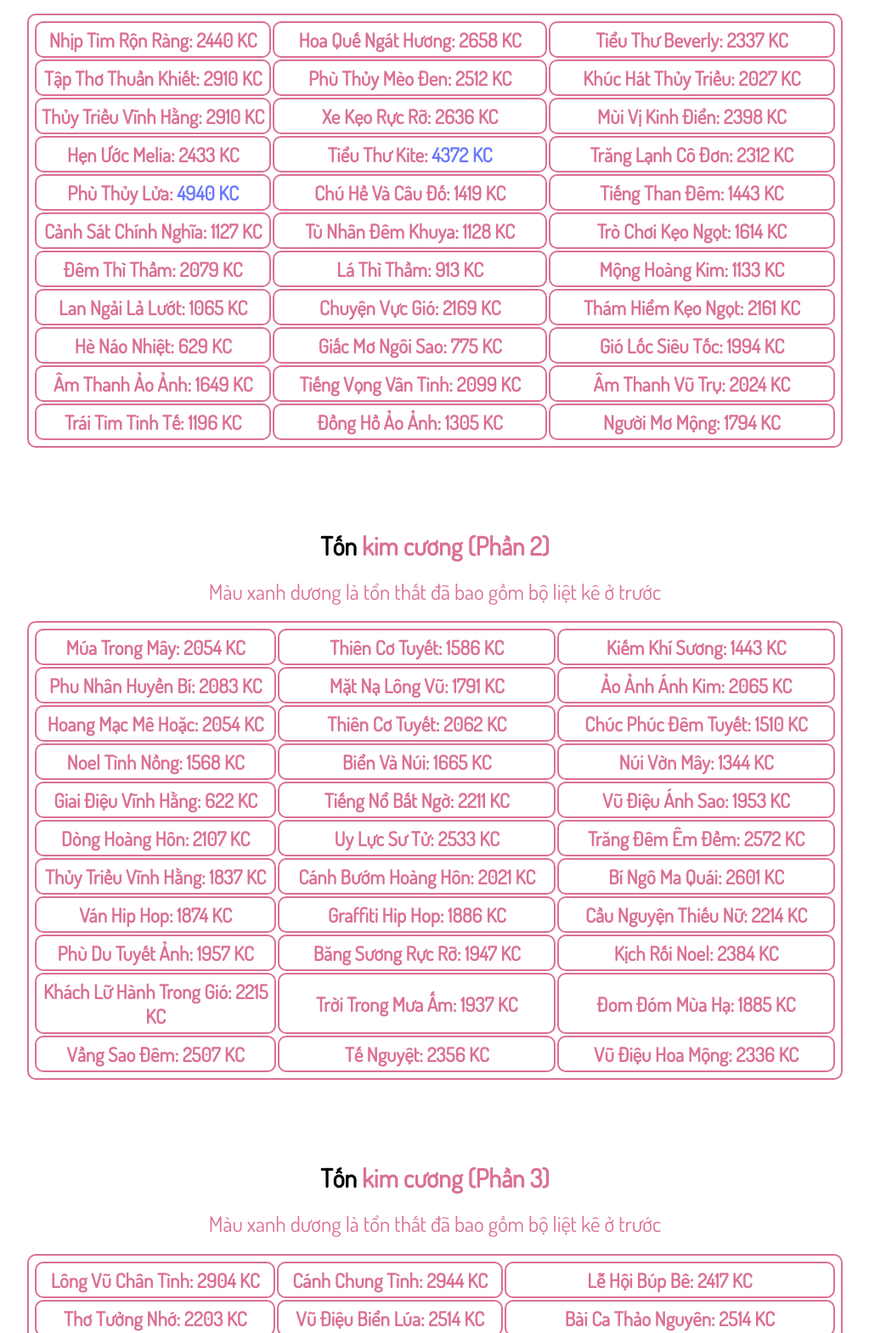
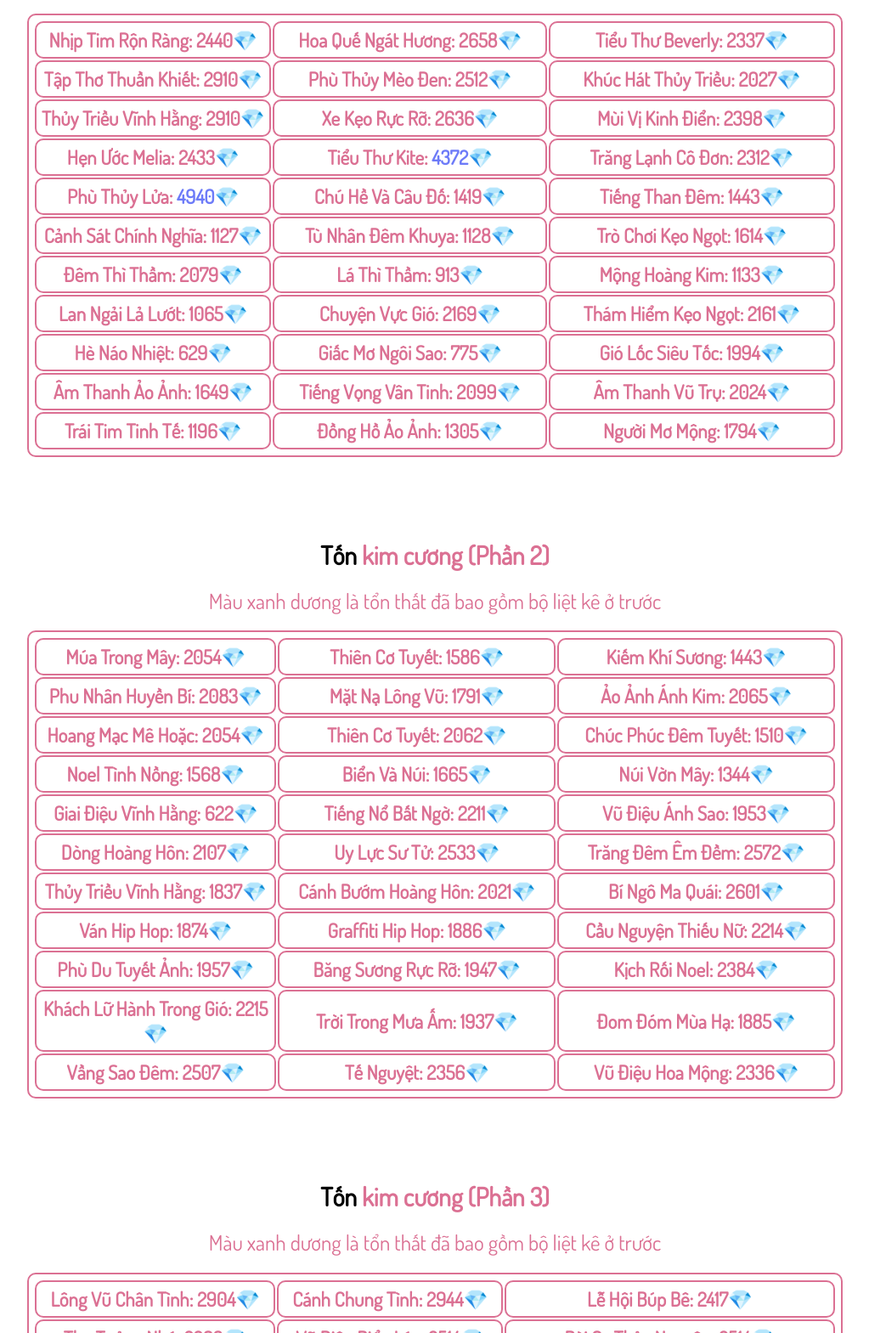
Before and after one commit to meimeibongbenh/targaryen.io, a plain HTML site: page sachthoigian.html in a window 1280 px wide. Shown: the part 1007-2576 px from the top of the page at 85% size, without its empty margins (128-1151 px from the left). Drawn offline with Linux system fonts and the light colour scheme.

Commit message:
Add files via upload

```diff
--- a/sachthoigian.html
+++ b/sachthoigian.html
@@ -71,59 +71,59 @@
             </p>
             <table style="width:100%">
                 <tr>
-                    <td>Nhịp Tim Rộn Ràng: <strong>2440 KC</strong></td>
-                    <td>Hoa Quế Ngát Hương: <strong>2658 KC</strong></td>
-                    <td>Tiểu Thư Beverly: <strong>2337 KC</strong></td>
+                    <td>Nhịp Tim Rộn Ràng: <strong>2440💎</strong></td>
+                    <td>Hoa Quế Ngát Hương: <strong>2658💎</strong></td>
+                    <td>Tiểu Thư Beverly: <strong>2337💎</strong></td>
                 </tr>
                 <tr>
-                    <td>Tập Thơ Thuần Khiết: <strong>2910 KC</strong></td>
-                    <td>Phù Thủy Mèo Đen: <strong>2512 KC</strong></td>
-                    <td>Khúc Hát Thủy Triều: <strong>2027 KC</strong></td>
+                    <td>Tập Thơ Thuần Khiết: <strong>2910💎</strong></td>
+                    <td>Phù Thủy Mèo Đen: <strong>2512💎</strong></td>
+                    <td>Khúc Hát Thủy Triều: <strong>2027💎</strong></td>
                 </tr>
                 <tr>
-                    <td>Thủy Triều Vĩnh Hằng: <strong>2910 KC</strong></td>
-                    <td>Xe Kẹo Rực Rỡ: <strong>2636 KC</strong></td>
-                    <td>Mùi Vị Kinh Điển: <strong>2398 KC</strong></td>
+                    <td>Thủy Triều Vĩnh Hằng: <strong>2910💎</strong></td>
+                    <td>Xe Kẹo Rực Rỡ: <strong>2636💎</strong></td>
+                    <td>Mùi Vị Kinh Điển: <strong>2398💎</strong></td>
                 </tr>
                 <tr>
-                    <td>Hẹn Ước Melia: <strong>2433 KC</strong></td>
-                    <td>Tiểu Thư Kite: <strong style="color: rgb(109, 123, 248);">4372 KC</strong></td>
-                    <td>Trăng Lạnh Cô Đơn: <strong>2312 KC</strong></td>
+                    <td>Hẹn Ước Melia: <strong>2433💎</strong></td>
+                    <td>Tiểu Thư Kite: <strong style="color: rgb(109, 123, 248);">4372💎</strong></td>
+                    <td>Trăng Lạnh Cô Đơn: <strong>2312💎</strong></td>
                 </tr>
                 <tr>
-                    <td>Phù Thủy Lửa: <strong style="color: rgb(109, 123, 248);">4940 KC</strong></td>
-                    <td>Chú Hề Và Câu Đố: <strong>1419 KC</strong></td>
-                    <td>Tiếng Than Đêm: <strong>1443 KC</strong></td>
+                    <td>Phù Thủy Lửa: <strong style="color: rgb(109, 123, 248);">4940💎</strong></td>
+                    <td>Chú Hề Và Câu Đố: <strong>1419💎</strong></td>
+                    <td>Tiếng Than Đêm: <strong>1443💎</strong></td>
                 </tr>
                 <tr>
-                    <td>Cảnh Sát Chính Nghĩa: <strong>1127 KC</strong></td>
-                    <td>Tù Nhân Đêm Khuya: <strong>1128 KC</strong></td>
-                    <td>Trò Chơi Kẹo Ngọt: <strong>1614 KC</strong></td>
+                    <td>Cảnh Sát Chính Nghĩa: <strong>1127💎</strong></td>
+                    <td>Tù Nhân Đêm Khuya: <strong>1128💎</strong></td>
+                    <td>Trò Chơi Kẹo Ngọt: <strong>1614💎</strong></td>
                 </tr>
                 <tr>
-                    <td>Đêm Thì Thầm: <strong>2079 KC</strong></td>
-                    <td>Lá Thì Thầm: <strong>913 KC</strong></td>
-                    <td>Mộng Hoàng Kim: <strong>1133 KC</strong></td>
+                    <td>Đêm Thì Thầm: <strong>2079💎</strong></td>
+                    <td>Lá Thì Thầm: <strong>913💎</strong></td>
+                    <td>Mộng Hoàng Kim: <strong>1133💎</strong></td>
                 </tr>
                 <tr>
-                    <td>Lan Ngải Lả Lướt: <strong>1065 KC</strong></td>
-                    <td>Chuyện Vực Gió: <strong>2169 KC</strong></td>
-                    <td>Thám Hiểm Kẹo Ngọt: <strong>2161 KC</strong></td>
+                    <td>Lan Ngải Lả Lướt: <strong>1065💎</strong></td>
+                    <td>Chuyện Vực Gió: <strong>2169💎</strong></td>
+                    <td>Thám Hiểm Kẹo Ngọt: <strong>2161💎</strong></td>
                 </tr>
                 <tr>
-                    <td>Hè Náo Nhiệt: <strong>629 KC</strong></td>
-                    <td>Giấc Mơ Ngôi Sao: <strong>775 KC</strong></td>
-                    <td>Gió Lốc Siêu Tốc: <strong>1994 KC</strong></td>
+                    <td>Hè Náo Nhiệt: <strong>629💎</strong></td>
+                    <td>Giấc Mơ Ngôi Sao: <strong>775💎</strong></td>
+                    <td>Gió Lốc Siêu Tốc: <strong>1994💎</strong></td>
                 </tr>
                 <tr>
-                    <td>Âm Thanh Ảo Ảnh: <strong>1649 KC</strong></td>
-                    <td>Tiếng Vọng Vân Tinh: <strong>2099 KC</strong></td>
-                    <td>Âm Thanh Vũ Trụ: <strong>2024 KC</strong></td>
+                    <td>Âm Thanh Ảo Ảnh: <strong>1649💎</strong></td>
+                    <td>Tiếng Vọng Vân Tinh: <strong>2099💎</strong></td>
+                    <td>Âm Thanh Vũ Trụ: <strong>2024💎</strong></td>
                 </tr>
                 <tr>
-                    <td>Trái Tim Tinh Tế: <strong>1196 KC</strong></td>
-                    <td>Đồng Hồ Ảo Ảnh: <strong>1305 KC</strong></td>
-                    <td>Người Mơ Mộng: <strong>1794 KC</strong></td>
+                    <td>Trái Tim Tinh Tế: <strong>1196💎</strong></td>
+                    <td>Đồng Hồ Ảo Ảnh: <strong>1305💎</strong></td>
+                    <td>Người Mơ Mộng: <strong>1794💎</strong></td>
                 </tr>
             </table>
                 <h1 style="margin-top: 10%;margin-bottom: 2%;font-size: 30px;">Tốn<span> kim cương (Phần 2)</span></h1>
@@ -131,59 +131,59 @@
                 </p>
                 <table style="width:100%">
                 <tr>
-                    <td>Múa Trong Mây: <strong>2054 KC</strong></td>
-                    <td>Thiên Cơ Tuyết: <strong>1586 KC</strong></td>
-                    <td>Kiếm Khí Sương: <strong>1443 KC</strong></td>
+                    <td>Múa Trong Mây: <strong>2054💎</strong></td>
+                    <td>Thiên Cơ Tuyết: <strong>1586💎</strong></td>
+                    <td>Kiếm Khí Sương: <strong>1443💎</strong></td>
                 </tr>
                 <tr>
-                    <td>Phu Nhân Huyền Bí: <strong>2083 KC</strong></td>
-                    <td>Mặt Nạ Lông Vũ: <strong>1791 KC</strong></td>
-                    <td>Ảo Ảnh Ánh Kim: <strong>2065 KC</strong></td>
+                    <td>Phu Nhân Huyền Bí: <strong>2083💎</strong></td>
+                    <td>Mặt Nạ Lông Vũ: <strong>1791💎</strong></td>
+                    <td>Ảo Ảnh Ánh Kim: <strong>2065💎</strong></td>
                 </tr>
                 <tr>
-                    <td>Hoang Mạc Mê Hoặc: <strong>2054 KC</strong></td>
-                    <td>Thiên Cơ Tuyết: <strong>2062 KC</strong></td>
-                    <td>Chúc Phúc Đêm Tuyết: <strong>1510 KC</strong></td>
+                    <td>Hoang Mạc Mê Hoặc: <strong>2054💎</strong></td>
+                    <td>Thiên Cơ Tuyết: <strong>2062💎</strong></td>
+                    <td>Chúc Phúc Đêm Tuyết: <strong>1510💎</strong></td>
                 </tr>
                 <tr>
-                    <td>Noel Tình Nồng: <strong>1568 KC</strong></td>
-                    <td>Biển Và Núi: <strong>1665 KC</strong></td>
-                    <td>Núi Vờn Mây: <strong>1344 KC</strong></td>
+                    <td>Noel Tình Nồng: <strong>1568💎</strong></td>
+                    <td>Biển Và Núi: <strong>1665💎</strong></td>
+                    <td>Núi Vờn Mây: <strong>1344💎</strong></td>
                 </tr>
                 <tr>
-                    <td>Giai Điệu Vĩnh Hằng: <strong>622 KC</strong></td>
-                    <td>Tiếng Nổ Bất Ngờ: <strong>2211 KC</strong></td>
-                    <td>Vũ Điệu Ánh Sao: <strong>1953 KC</strong></td>
+                    <td>Giai Điệu Vĩnh Hằng: <strong>622💎</strong></td>
+                    <td>Tiếng Nổ Bất Ngờ: <strong>2211💎</strong></td>
+                    <td>Vũ Điệu Ánh Sao: <strong>1953💎</strong></td>
                 </tr>
                 <tr>
-                    <td>Dòng Hoàng Hôn: <strong>2107 KC</strong></td>
-                    <td>Uy Lực Sư Tử: <strong>2533 KC</strong></td>
-                    <td>Trăng Đêm Êm Đềm: <strong>2572 KC</strong></td>
+                    <td>Dòng Hoàng Hôn: <strong>2107💎</strong></td>
+                    <td>Uy Lực Sư Tử: <strong>2533💎</strong></td>
+                    <td>Trăng Đêm Êm Đềm: <strong>2572💎</strong></td>
                 </tr>
                 <tr>
-                    <td>Thủy Triều Vĩnh Hằng: <strong>1837 KC</strong></td>
-                    <td>Cánh Bướm Hoàng Hôn: <strong>2021 KC</strong></td>
-                    <td>Bí Ngô Ma Quái: <strong>2601 KC</strong></td>
+                    <td>Thủy Triều Vĩnh Hằng: <strong>1837💎</strong></td>
+                    <td>Cánh Bướm Hoàng Hôn: <strong>2021💎</strong></td>
+                    <td>Bí Ngô Ma Quái: <strong>2601💎</strong></td>
                 </tr>
                 <tr>
-                    <td>Ván Hip Hop: <strong>1874 KC</strong></td>
-                    <td>Graffiti Hip Hop: <strong>1886 KC</strong></td>
-                    <td>Cầu Nguyện Thiếu Nữ: <strong>2214 KC</strong></td>
+                    <td>Ván Hip Hop: <strong>1874💎</strong></td>
+                    <td>Graffiti Hip Hop: <strong>1886💎</strong></td>
+                    <td>Cầu Nguyện Thiếu Nữ: <strong>2214💎</strong></td>
                 </tr>
                 <tr>
-                    <td>Phù Du Tuyết Ảnh: <strong>1957 KC</strong></td>
-                    <td>Băng Sương Rực Rỡ: <strong>1947 KC</strong></td>
-                    <td>Kịch Rối Noel: <strong>2384 KC</strong></td>
+                    <td>Phù Du Tuyết Ảnh: <strong>1957💎</strong></td>
+                    <td>Băng Sương Rực Rỡ: <strong>1947💎</strong></td>
+                    <td>Kịch Rối Noel: <strong>2384💎</strong></td>
                 </tr>
                 <tr>
-                    <td>Khách Lữ Hành Trong Gió: <strong>2215 KC</strong></td>
-                    <td>Trời Trong Mưa Ấm: <strong>1937 KC</strong></td>
-                    <td>Đom Đóm Mùa Hạ: <strong>1885 KC</strong></td>
+                    <td>Khách Lữ Hành Trong Gió: <strong>2215💎</strong></td>
+                    <td>Trời Trong Mưa Ấm: <strong>1937💎</strong></td>
+                    <td>Đom Đóm Mùa Hạ: <strong>1885💎</strong></td>
                 </tr>
                 <tr>
-                    <td>Vầng Sao Đêm: <strong>2507 KC</strong></td>
-                    <td>Tế Nguyệt: <strong>2356 KC</strong></td>
-                    <td>Vũ Điệu Hoa Mộng: <strong>2336 KC</strong></td>
+                    <td>Vầng Sao Đêm: <strong>2507💎</strong></td>
+                    <td>Tế Nguyệt: <strong>2356💎</strong></td>
+                    <td>Vũ Điệu Hoa Mộng: <strong>2336💎</strong></td>
                 </tr>
             </table>
             <h1 style="margin-top: 10%;margin-bottom: 2%;font-size: 30px;">Tốn<span> kim cương (Phần 3)</span></h1>
@@ -191,58 +191,58 @@
                 </p>
                 <table style="width:100%">
                 <tr>
-                    <td>Lông Vũ Chân Tình: <strong>2904 KC</strong></td>
-                    <td>Cánh Chung Tình: <strong>2944 KC</strong></td>
-                    <td>Lễ Hội Búp Bê: <strong>2417 KC</strong></td>
+                    <td>Lông Vũ Chân Tình: <strong>2904💎</strong></td>
+                    <td>Cánh Chung Tình: <strong>2944💎</strong></td>
+                    <td>Lễ Hội Búp Bê: <strong>2417💎</strong></td>
                 </tr>
                 <tr>
-                    <td>Thơ Tưởng Nhớ: <strong>2203 KC</strong></td>
-                    <td>Vũ Điệu Biển Lúa: <strong>2514 KC</strong></td>
-                    <td>Bài Ca Thảo Nguyên: <strong>2514 KC</strong></td>
+                    <td>Thơ Tưởng Nhớ: <strong>2203💎</strong></td>
+                    <td>Vũ Điệu Biển Lúa: <strong>2514💎</strong></td>
+                    <td>Bài Ca Thảo Nguyên: <strong>2514💎</strong></td>
                 </tr>
                 <tr>
-                    <td>Biển Mây Cổ Tích: <strong>2168 KC</strong></td>
-                    <td>Khúc Ca Phồn Hoa: <strong>2191 KC</strong></td>
-                    <td>Mộng Thơ Ngây: <strong>2606 KC</strong></td>
+                    <td>Biển Mây Cổ Tích: <strong>2168💎</strong></td>
+                    <td>Khúc Ca Phồn Hoa: <strong>2191💎</strong></td>
+                    <td>Mộng Thơ Ngây: <strong>2606💎</strong></td>
                 </tr>
                 <tr>
-                    <td>Ảo Cảnh Xây Mộng: <strong>2547 KC</strong></td>
-                    <td>Nụ Hôn Cầu Vồng: <strong>2599 KC</strong></td>
-                    <td>Bữa Tiệc Ảo Ảnh: <strong style="color: rgb(109, 123, 248);">4940 KC</strong></td>
+                    <td>Ảo Cảnh Xây Mộng: <strong>2547💎</strong></td>
+                    <td>Nụ Hôn Cầu Vồng: <strong>2599💎</strong></td>
+                    <td>Bữa Tiệc Ảo Ảnh: <strong style="color: rgb(109, 123, 248);">4940💎</strong></td>
                 </tr>
                 <tr>
-                    <td>Du Ngoạn Hồng Trần: <strong>1018 KC</strong></td>
-                    <td>Lân Trạch Càn Khôn: <strong style="color: rgb(109, 123, 248);">3012 KC</strong></td>
-                    <td>Thần Phục Gió Xoáy: <strong>2150 KC</strong></td>
+                    <td>Du Ngoạn Hồng Trần: <strong>1018💎</strong></td>
+                    <td>Lân Trạch Càn Khôn: <strong style="color: rgb(109, 123, 248);">3012💎</strong></td>
+                    <td>Thần Phục Gió Xoáy: <strong>2150💎</strong></td>
                 </tr>
                 <tr>
-                    <td>Canh Giữ Kho Báu: <strong style="color: rgb(109, 123, 248);">4523 KC</strong></td>
-                    <td>Quà Vui Vẻ: <strong>1464 KC</strong></td>
-                    <td>Tiên Cảnh Mùa Xuân: <strong style="color: rgb(109, 123, 248);">5478 KC</strong></td>
+                    <td>Canh Giữ Kho Báu: <strong style="color: rgb(109, 123, 248);">4523💎</strong></td>
+                    <td>Quà Vui Vẻ: <strong>1464💎</strong></td>
+                    <td>Tiên Cảnh Mùa Xuân: <strong style="color: rgb(109, 123, 248);">5478💎</strong></td>
                 </tr>
                 <tr>
-                    <td>Ác Mộng Đỏ: <strong>2361 KC</strong></td>
-                    <td>Phán Xét Đêm Trăng: <strong style="color: rgb(109, 123, 248);">6524 KC</strong></td>
-                    <td>Mạo Hiểm Đêm: <strong>1067 KC</strong></td>
+                    <td>Ác Mộng Đỏ: <strong>2361💎</strong></td>
+                    <td>Phán Xét Đêm Trăng: <strong style="color: rgb(109, 123, 248);">6524💎</strong></td>
+                    <td>Mạo Hiểm Đêm: <strong>1067💎</strong></td>
                 </tr>
                 <tr>
-                    <td>Hoa Trong Đêm: <strong style="color: rgb(109, 123, 248);">4358 KC</strong></td>
-                    <td>Bạch Liên Hoàng Tuyền: <strong>2535 KC</strong></td>
-                    <td>Hoa Trong Đêm: <strong style="color: rgb(109, 123, 248);">4139 KC</strong></td>
+                    <td>Hoa Trong Đêm: <strong style="color: rgb(109, 123, 248);">4358💎</strong></td>
+                    <td>Bạch Liên Hoàng Tuyền: <strong>2535💎</strong></td>
+                    <td>Hoa Trong Đêm: <strong style="color: rgb(109, 123, 248);">4139💎</strong></td>
                 </tr>
                 <tr>
-                    <td>Mộng Khúc Đại Dương: <strong>2477 KC</strong></td>
-                    <td>Bài Ca Cá Voi: <strong style="color: rgb(109, 123, 248);">4136 KC</strong></td>
-                    <td>Chiếc Bóng Thời Gian: <strong>2559 KC</strong></td>
+                    <td>Mộng Khúc Đại Dương: <strong>2477💎</strong></td>
+                    <td>Bài Ca Cá Voi: <strong style="color: rgb(109, 123, 248);">4136💎</strong></td>
+                    <td>Chiếc Bóng Thời Gian: <strong>2559💎</strong></td>
                 </tr>
                 <tr>
-                    <td>Thời Khắc Huy Hoàng: <strong style="color: rgb(109, 123, 248);">4384 KC</strong></td>
-                    <td>Phân Tích Chân Lý: <strong>2658 KC</strong></td>
-                    <td>Biển Mộng Thăng Trầm: <strong style="color: rgb(109, 123, 248);">4465 KC</strong></td>
+                    <td>Thời Khắc Huy Hoàng: <strong style="color: rgb(109, 123, 248);">4384💎</strong></td>
+                    <td>Phân Tích Chân Lý: <strong>2658💎</strong></td>
+                    <td>Biển Mộng Thăng Trầm: <strong style="color: rgb(109, 123, 248);">4465💎</strong></td>
                 </tr>
                 <tr>
-                    <td>Khói Sương Hội Vũ: <strong>2356 KC</strong></td>
-                    <td>Bài Ca Ánh Trăng: <strong style="color: rgb(109, 123, 248);">4684 KC</strong></td>
+                    <td>Khói Sương Hội Vũ: <strong>2356💎</strong></td>
+                    <td>Bài Ca Ánh Trăng: <strong style="color: rgb(109, 123, 248);">4684💎</strong></td>
                     <td>Updating...</td>
                 </tr>
             </table>
```
